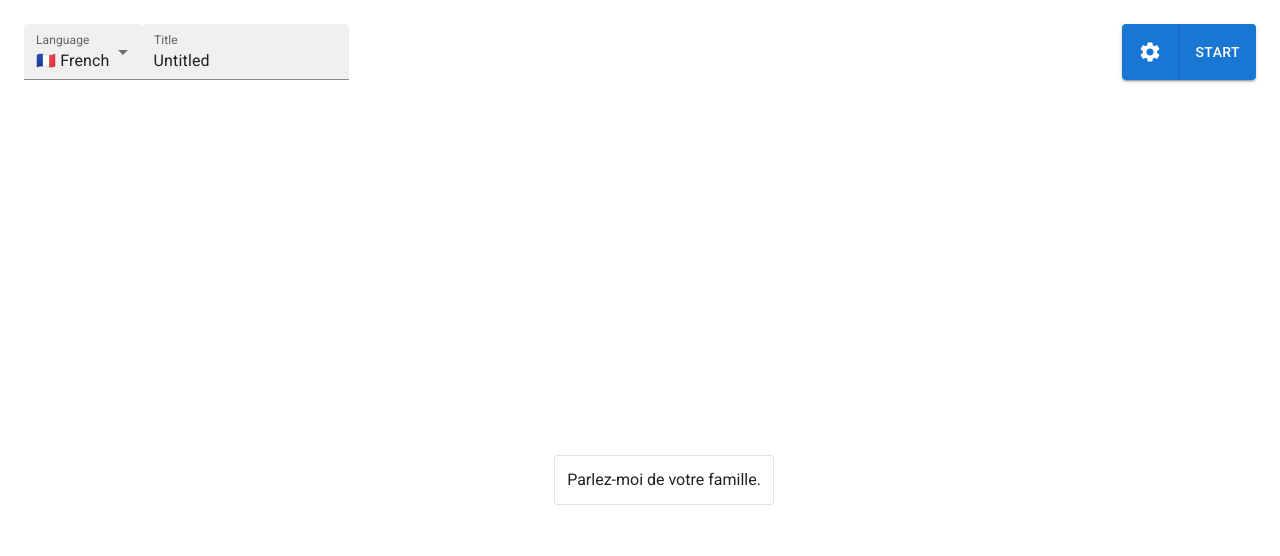
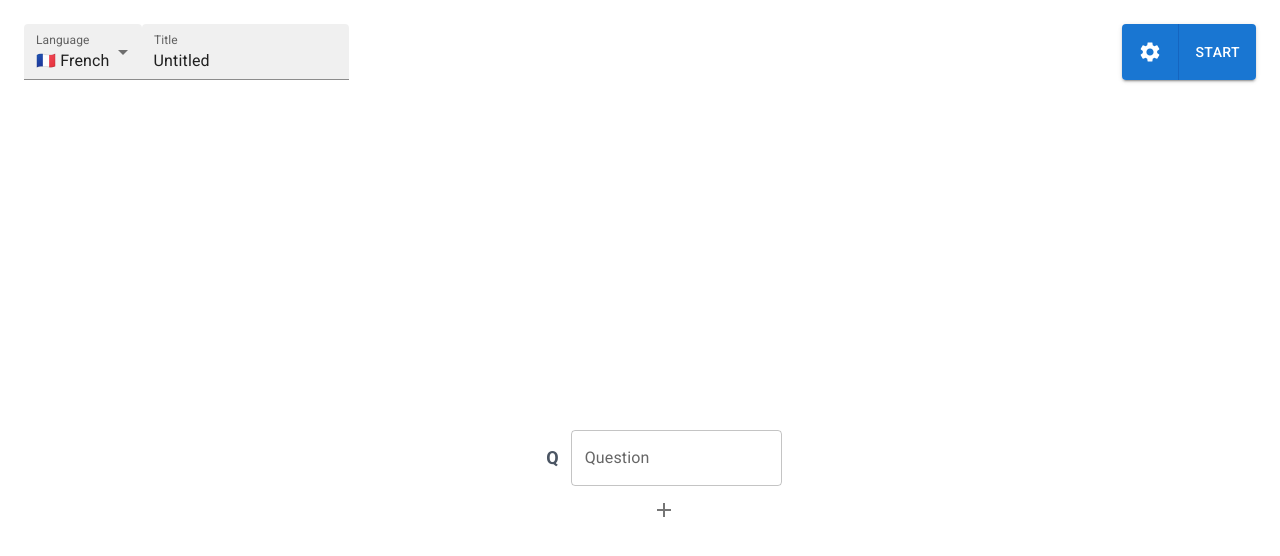
Before and after one commit to william-herring/conversation-trainer, a Next.js app: page / in a window 1280 px wide. Shown: the top 556 px of the page. Built offline with nearby package versions, Linux system fonts and the light colour scheme.

Commit message:
pan controls

```diff
--- /dev/null
+++ b/components/Answer.js
@@ -0,0 +1,24 @@
+import React from "react";
+import Draggable from 'react-draggable';
+import { FormGroup, FormControl, TextField, IconButton } from '@mui/material'
+import AddIcon from '@mui/icons-material/Add'
+
+export default function Answer(props) {
+    return (
+        <Draggable>
+            <div className="flex space-y-1 flex-col items-center">
+            <div className="flex items-center space-x-3">
+                <h1 className="text-gray-600 cursor-pointer text-lg font-bold">A</h1>
+                <FormGroup>
+                <FormControl>
+                    <TextField label="Answer" variant="outlined" />
+                </FormControl>
+                </FormGroup>
+            </div>
+            <IconButton>
+                <AddIcon />
+            </IconButton>
+            </div>
+        </Draggable>
+    );
+}
--- /dev/null
+++ b/components/Question.js
@@ -0,0 +1,24 @@
+import React from "react";
+import Draggable from 'react-draggable';
+import { FormGroup, FormControl, TextField, IconButton } from '@mui/material'
+import AddIcon from '@mui/icons-material/Add'
+
+export default function Question(props) {
+    return (
+        <Draggable>
+            <div className="flex space-y-1 flex-col items-center">
+            <div className="flex items-center space-x-3">
+                <h1 className="text-gray-600 cursor-pointer text-lg font-bold">Q</h1>
+                <FormGroup>
+                <FormControl>
+                    <TextField label="Question" variant="outlined" />
+                </FormControl>
+                </FormGroup>
+            </div>
+            <IconButton>
+                <AddIcon />
+            </IconButton>
+            </div>
+        </Draggable>
+    );
+}
--- a/pages/index.js
+++ b/pages/index.js
@@ -1,21 +1,24 @@
-import { TextField, FormControl, InputLabel, Select, MenuItem, Button, ButtonGroup, Card } from "@mui/material";
+import { TextField, FormControl, InputLabel, Select, MenuItem, Button, ButtonGroup, IconButton } from "@mui/material";
 import SettingsIcon from '@mui/icons-material/Settings';
 import Head from "next/head";
 import { useState } from "react";
 import languages from "@/languages/constants";
-import Draggable from 'react-draggable';
-
+import Question from "@/components/Question";
+import Draggable from "react-draggable";
 
 export default function Home() {
-  const [title, setTitle] = useState('Untitled')
-  const [language, setLanguage] = useState('FR')
+  const [title, setTitle] = useState('Untitled');
+  const [language, setLanguage] = useState('FR');
+  const [answersQuestions, setAnswersQuestions] = useState({
+    "Ma famille, c'est pas une grande famille.": ["Parez-moi de votre famille."]
+  })
 
   return (
     <main className="p-6">
       <Head>
         <title>{languages[language].slice(0, 4)} {title}</title>
       </Head>
-      <div className="flex">
+      <div className="flex top-0">
         <FormControl variant="filled" className="mr-3">
           <InputLabel id="demo-simple-select-label">Language</InputLabel>
           <Select
@@ -37,11 +40,11 @@ export default function Home() {
           <Button>Start</Button>
         </ButtonGroup>
       </div>
-      <div className="flex z-10 w-screen h-screen justify-center items-center">
-        <Draggable>
-          <Card className="p-3" variant="outlined">Parlez-moi de votre famille.</Card>
-        </Draggable>
-      </div>
+      <Draggable>
+        <div className="flex w-screen h-screen justify-center items-center">
+          <Question />
+        </div>
+      </Draggable>
     </main>
   );
 }
```
